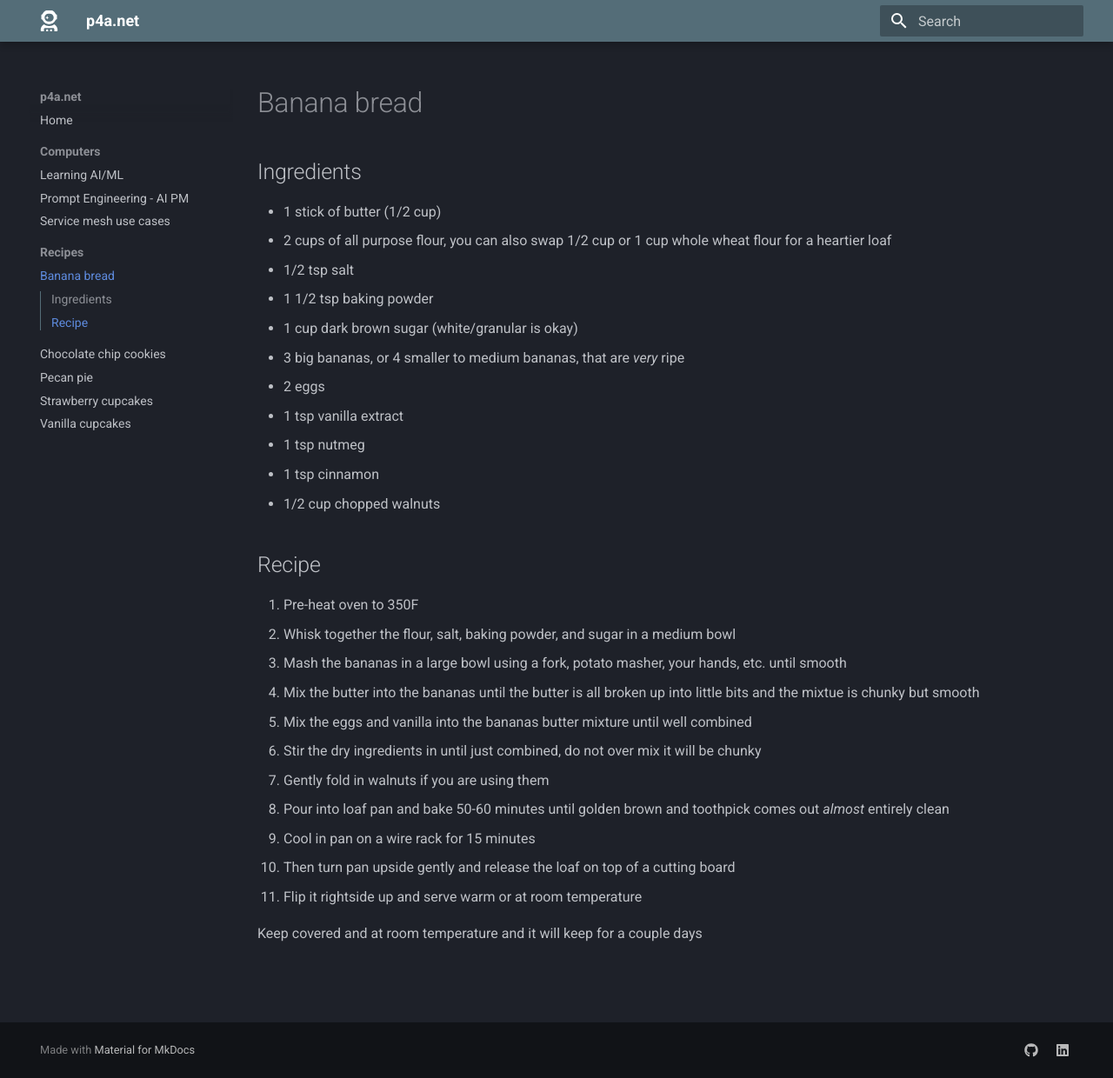
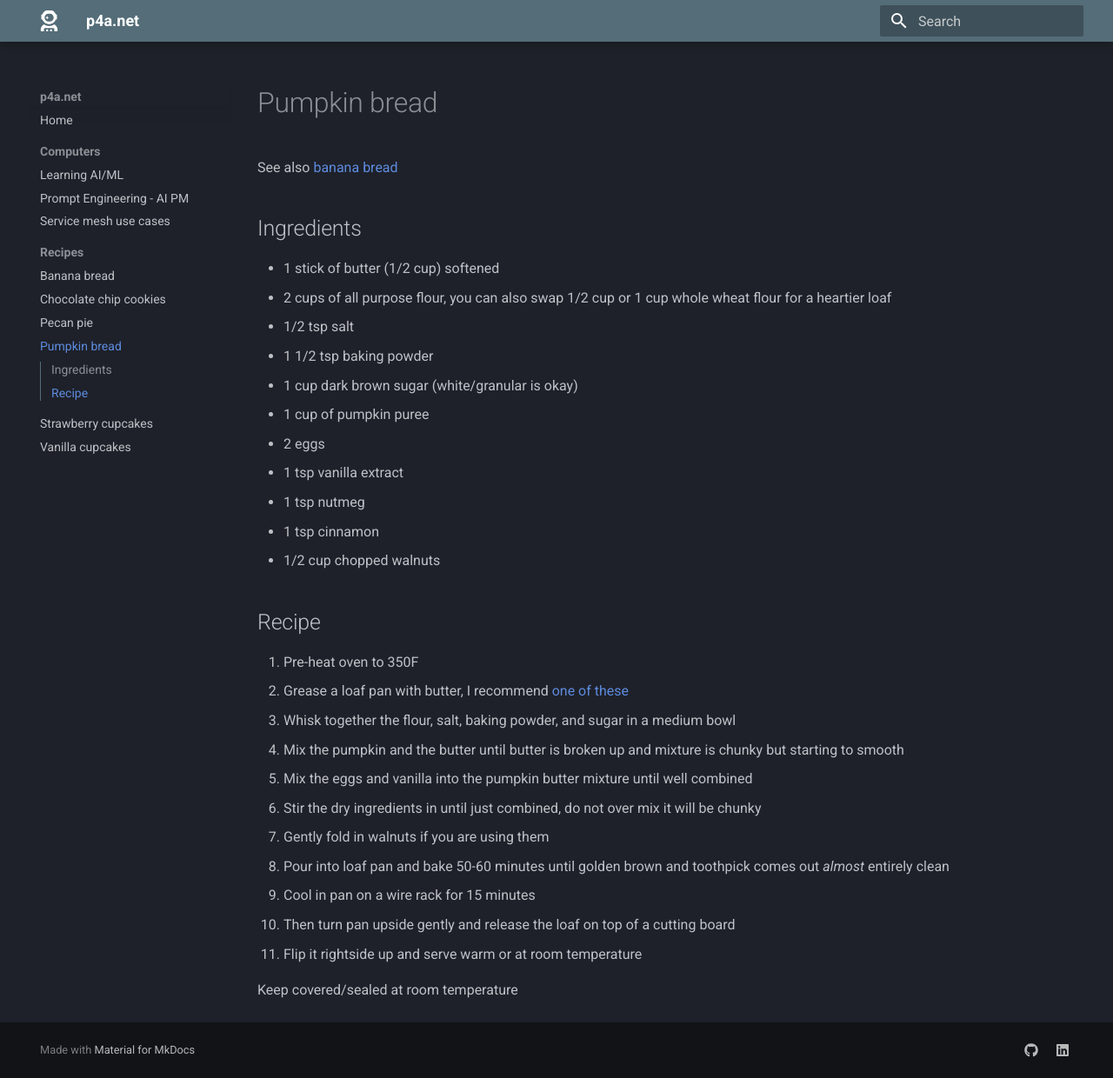
Before and after one commit to seajoshc/p4adotnet, an MkDocs documentation site: the page built from docs/recipes/pumpkin-bread.md, in a window 1280 px wide and 1240 px high. Shown: the whole window at 87% size. Built offline with MkDocs 1.6.1 and Material for MkDocs 9.7.7, drawn with Linux system fonts in a browser that asks for light colours.

Commit message:
:bread: :chef:

```diff
--- a/docs/recipes/banana-bread.md
+++ b/docs/recipes/pumpkin-bread.md
@@ -1,12 +1,14 @@
-# Banana bread
+# Pumpkin bread
+
+See also [banana bread](./banana-bread.md)
 
 ## Ingredients
-- 1 stick of butter (1/2 cup)
+- 1 stick of butter (1/2 cup) softened
 - 2 cups of all purpose flour, you can also swap 1/2 cup or 1 cup whole wheat flour for a heartier loaf
 - 1/2 tsp salt
 - 1 1/2 tsp baking powder
 - 1 cup dark brown sugar (white/granular is okay)
-- 3 big bananas, or 4 smaller to medium bananas, that are *very* ripe
+- 1 cup of pumpkin puree
 - 2 eggs
 - 1 tsp vanilla extract
 - 1 tsp nutmeg
@@ -15,10 +17,10 @@
 
 ## Recipe
 1. Pre-heat oven to 350F
+1. Grease a loaf pan with butter, I recommend [one of these](https://www.amazon.com/gp/product/B0029JQEIC)
 1. Whisk together the flour, salt, baking powder, and sugar in a medium bowl
-1. Mash the bananas in a large bowl using a fork, potato masher, your hands, etc. until smooth
-1. Mix the butter into the bananas until the butter is all broken up into little bits and the mixtue is chunky but smooth
-1. Mix the eggs and vanilla into the bananas butter mixture until well combined
+1. Mix the pumpkin and the butter until butter is broken up and mixture is chunky but starting to smooth
+1. Mix the eggs and vanilla into the pumpkin butter mixture until well combined
 1. Stir the dry ingredients in until just combined, do not over mix it will be chunky
 1. Gently fold in walnuts if you are using them
 1. Pour into loaf pan and bake 50-60 minutes until golden brown and toothpick comes out *almost* entirely clean
@@ -26,4 +28,4 @@
 1. Then turn pan upside gently and release the loaf on top of a cutting board
 1. Flip it rightside up and serve warm or at room temperature
 
-Keep covered and at room temperature and it will keep for a couple days
+Keep covered/sealed at room temperature
```
Also changed, not shown: docs/recipes/banana-bread copy.md (added, +32 -0 lines).
